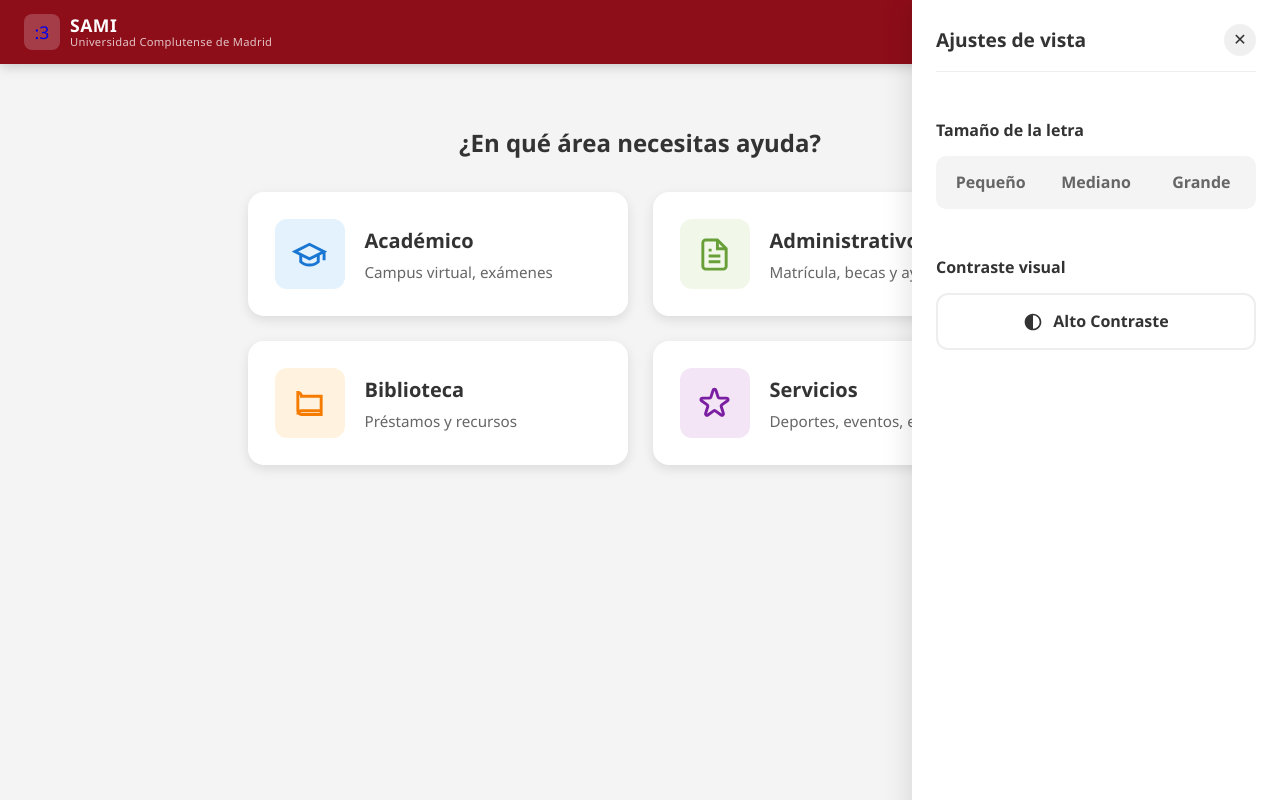
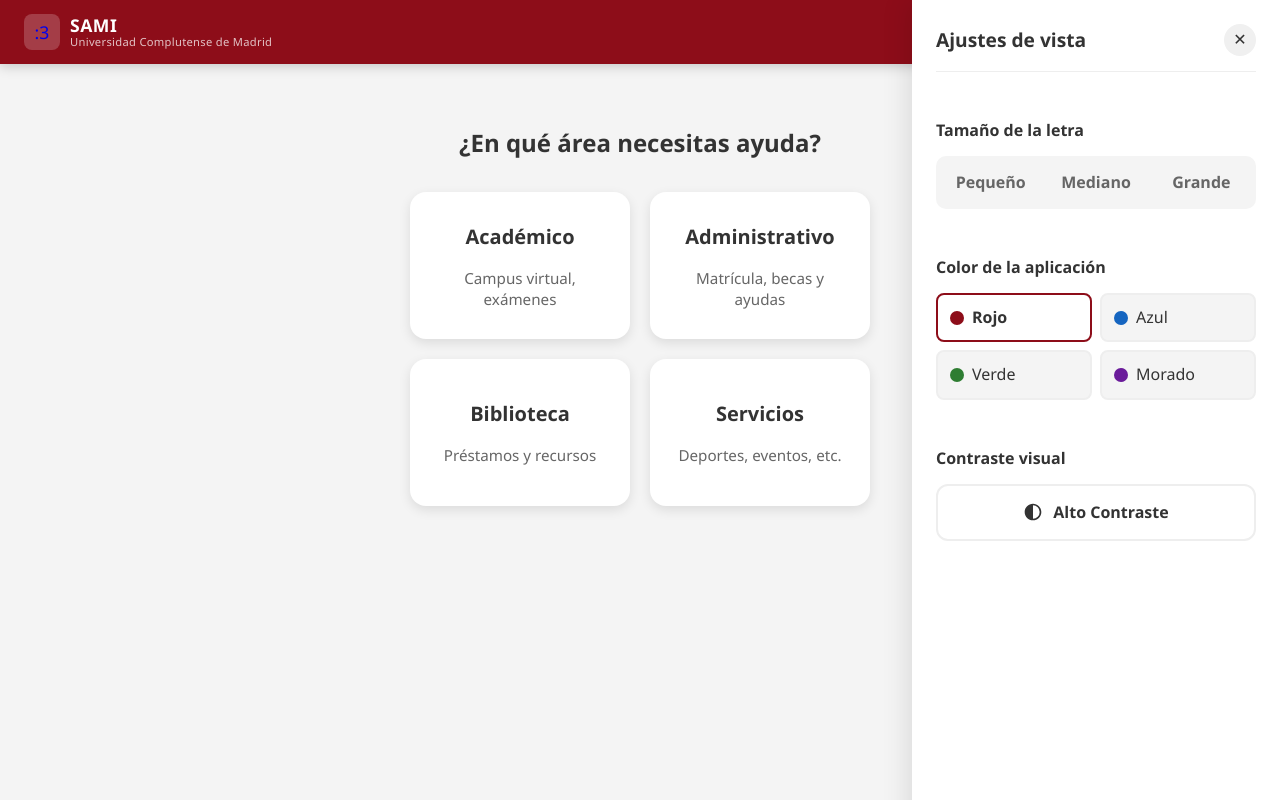
Before and after one commit to NILGroup/TFG-SAMI-25-26, a React (Vite) app in the folder Frontend/sami-pwa/: page / in a window 1280 px wide. Both pictures are taken after a click on the button "Ajustes". Built offline with nearby package versions, Linux system fonts and the light colour scheme.

Commit message:
Cambio botones + temas

```diff
--- a/Frontend/sami-pwa/src/app/App.jsx
+++ b/Frontend/sami-pwa/src/app/App.jsx
@@ -2,11 +2,11 @@ import { AppRouter } from "../routes/AppRouter";
 import { useAccessibilityStore } from "../store/useAccessibilityStore";
 
 function App() {
-    const { fontSize, highContrast } = useAccessibilityStore();
+    const { fontSize, highContrast, tema } = useAccessibilityStore();
 
     document.documentElement.setAttribute(
         'data-theme',
-        highContrast ? 'high-contrast' : 'default'
+        highContrast ? 'high-contrast' : tema
     );
 
     const globalStyle = {
--- a/Frontend/sami-pwa/src/features/categories/CategorySelection.css
+++ b/Frontend/sami-pwa/src/features/categories/CategorySelection.css
@@ -12,12 +12,15 @@
     color: var(--text-primary);
     font-weight: 700;
     margin-bottom: 40px;
+    margin-bottom: 40px;
+    font-size: 1.5em;
+    text-align: center;
 }
 
 .categories-grid {
     display: grid;
-    grid-template-columns: repeat(2, minmax(0, 380px));
-    gap: 25px;
+    grid-template-columns: repeat(2, minmax(0, 220px));
+    gap: 20px;
     width: 100%;
     justify-content: center;
 }
@@ -25,19 +28,63 @@
 .category-card {
     display: flex;
     align-items: center;
-    padding: 25px;
+    justify-content: center;
+    padding: 20px;
     border: 2px solid transparent;
     border-radius: 16px;
     background-color: var(--bg-secondary);
     box-shadow: 0 4px 12px var(--shadow);
     cursor: pointer;
     transition: all 0.3s ease;
-    text-align: left;
+    text-align: center;
     width: 100%;
     color: var(--text-primary);
-    height: auto;
-    min-height: 100px;
+    aspect-ratio: 3 / 2;
     box-sizing: border-box;
+}
+
+.category-card--azul {
+    background-color: var(--card-1-bg);
+    border-color: var(--card-1-border);
+}
+
+.category-card--azul:hover,
+.category-card--azul:focus {
+    border-color: var(--card-1-hover);
+    box-shadow: 0 8px 20px var(--card-1-shadow);
+}
+
+.category-card--verde {
+    background-color: var(--card-2-bg);
+    border-color: var(--card-2-border);
+}
+
+.category-card--verde:hover,
+.category-card--verde:focus {
+    border-color: var(--card-2-hover);
+    box-shadow: 0 8px 20px var(--card-2-shadow);
+}
+
+.category-card--naranja {
+    background-color: var(--card-3-bg);
+    border-color: var(--card-3-border);
+}
+
+.category-card--naranja:hover,
+.category-card--naranja:focus {
+    border-color: var(--card-3-hover);
+    box-shadow: 0 8px 20px var(--card-3-shadow);
+}
+
+.category-card--morado {
+    background-color: var(--card-4-bg);
+    border-color: var(--card-4-border);
+}
+
+.category-card--morado:hover,
+.category-card--morado:focus {
+    border-color: var(--card-4-hover);
+    box-shadow: 0 8px 20px var(--card-4-shadow);
 }
 
 .category-card:hover,
@@ -48,15 +95,11 @@
     outline: none;
 }
 
-.icon-box {
-    width: 70px;
-    height: 70px;
-    border-radius: 12px;
+.category-info {
     display: flex;
+    flex-direction: column;
     align-items: center;
-    justify-content: center;
-    margin-right: 20px;
-    flex-shrink: 0;
+    gap: 10px;
 }
 
 .category-info h3 {
--- a/Frontend/sami-pwa/src/features/categories/CategorySelection.jsx
+++ b/Frontend/sami-pwa/src/features/categories/CategorySelection.jsx
@@ -7,29 +7,25 @@ const categories = [
         id: 'academico',
         name: 'Académico',
         desc: 'Campus virtual, exámenes',
-        color: '#E3F2FD',
-        icon: <svg width="35" height="35" viewBox="0 0 24 24" fill="none" stroke="#1976D2" strokeWidth="2"><path d="M22 10v6M2 10l10-5 10 5-10 5z" /><path d="M6 12v5c3 3 9 3 12 0v-5" /></svg>
+
     },
     {
         id: 'administrativo',
         name: 'Administrativo',
         desc: 'Matrícula, becas y ayudas',
-        color: '#F1F8E9',
-        icon: <svg width="35" height="35" viewBox="0 0 24 24" fill="none" stroke="#689F38" strokeWidth="2"><path d="M14 2H6a2 2 0 00-2 2v16a2 2 0 002 2h12a2 2 0 002-2V8z" /><path d="M14 2v6h6M16 13H8M16 17H8M10 9H8" /></svg>
+
     },
     {
         id: 'biblioteca',
         name: 'Biblioteca',
         desc: 'Préstamos y recursos',
-        color: '#FFF3E0',
-        icon: <svg width="35" height="35" viewBox="0 0 24 24" fill="none" stroke="#F57C00" strokeWidth="2"><path d="M4 19.5A2.5 2.5 0 016.5 17H20M4 4.5A2.5 2.5 0 016.5 7H20v12.5H6.5a2.5 2.5 0 01-2.5-2.5V4.5z" /></svg>
+
     },
     {
         id: 'servicios',
         name: 'Servicios',
         desc: 'Deportes, eventos, etc.',
-        color: '#F3E5F5',
-        icon: <svg width="35" height="35" viewBox="0 0 24 24" fill="none" stroke="#7B1FA2" strokeWidth="2"><path d="M11.049 2.927c.3-.921 1.603-.921 1.902 0l1.519 4.674a1 1 0 00.95.69h4.915c.969 0 1.371 1.24.588 1.81l-3.976 2.888a1 1 0 00-.363 1.118l1.518 4.674c.3.921-.755 1.688-1.54 1.118l-3.976-2.888a1 1 0 00-1.175 0l-3.976 2.888c-.784.57-1.838-.197-1.539-1.118l1.518-4.674a1 1 0 00-.363-1.118l-3.976-2.888c-.784-.57-.38-1.81.588-1.81h4.914a1 1 0 00.951-.69l1.519-4.674z" /></svg>
+
     }
 ];
 
@@ -51,9 +47,6 @@ export const CategorySelection = () => {
                         onClick={() => navigate(`/query/${cat.id}`)}
                         aria-label={`Seleccionar categoría ${cat.name}`}
                     >
-                        <div className="icon-box" style={{ backgroundColor: cat.color }} aria-hidden="true">
-                            {cat.icon}
-                        </div>
                         <div className="category-info">
                             <h3>{cat.name}</h3>
                             <p>{cat.desc}</p>
--- a/Frontend/sami-pwa/src/shared/AccessibilityPanel.css
+++ b/Frontend/sami-pwa/src/shared/AccessibilityPanel.css
@@ -91,6 +91,39 @@
     border-color: var(--accent);
 }
 
+.tema-selector {
+    display: grid;
+    grid-template-columns: 1fr 1fr;
+    gap: 8px;
+}
+
+.tema-btn {
+    display: flex;
+    align-items: center;
+    gap: 8px;
+    padding: 10px 12px;
+    border-radius: 8px;
+    border: 2px solid var(--border);
+    background: var(--bg-primary);
+    color: var(--text-primary);
+    cursor: pointer;
+    font-weight: 500;
+    transition: all 0.2s;
+}
+
+.tema-btn.active {
+    border-color: var(--accent);
+    background: var(--bg-secondary);
+    font-weight: 700;
+}
+
+.tema-dot {
+    width: 14px;
+    height: 14px;
+    border-radius: 50%;
+    flex-shrink: 0;
+}
+
 @media (max-width: 600px) {
     .accessibility-sidebar {
         width: 100%;
--- a/Frontend/sami-pwa/src/shared/AccessibilityPanel.jsx
+++ b/Frontend/sami-pwa/src/shared/AccessibilityPanel.jsx
@@ -2,7 +2,7 @@ import { useAccessibilityStore } from '../store/useAccessibilityStore';
 import './AccessibilityPanel.css';
 
 export const AccessibilityPanel = () => {
-    const { fontSize, setFontSize, highContrast, toggleContrast, isPanelOpen, togglePanel } = useAccessibilityStore();
+    const { fontSize, setFontSize, highContrast, toggleContrast, isPanelOpen, togglePanel, tema, setTema } = useAccessibilityStore();
 
     if (!isPanelOpen) return null;
 
@@ -12,8 +12,15 @@ export const AccessibilityPanel = () => {
         { label: 'Grande', value: 22 }
     ];
 
+    const temas = [
+        { label: 'Rojo', value: 'rojo', color: '#8D0D19' },
+        { label: 'Azul', value: 'azul', color: '#1565C0' },
+        { label: 'Verde', value: 'verde', color: '#2E7D32' },
+        { label: 'Morado', value: 'morado', color: '#6A1B9A' },
+    ];
+
     return (
-        <div className={`accessibility-sidebar`}>
+        <div className="accessibility-sidebar">
             <div className="sidebar-header">
                 <h3>Ajustes de vista</h3>
                 <button className="close-btn" onClick={togglePanel}>✕</button>
@@ -35,6 +42,23 @@ export const AccessibilityPanel = () => {
             </section>
 
             <section>
+                <p style={{ marginBottom: '12px', fontWeight: '600' }}>Color de la aplicación</p>
+                <div className="tema-selector">
+                    {temas.map((t) => (
+                        <button
+                            key={t.value}
+                            className={`tema-btn ${tema === t.value ? 'active' : ''}`}
+                            onClick={() => setTema(t.value)}
+                            aria-label={`Tema ${t.label}`}
+                        >
+                            <span className="tema-dot" style={{ backgroundColor: t.color }}></span>
+                            {t.label}
+                        </button>
+                    ))}
+                </div>
+            </section>
+
+            <section>
                 <p style={{ marginBottom: '12px', fontWeight: '600' }}>Contraste visual</p>
                 <button
                     className={`contrast-toggle ${highContrast ? 'active' : ''}`}
@@ -46,7 +70,6 @@ export const AccessibilityPanel = () => {
                     {highContrast ? 'Modo Normal' : 'Alto Contraste'}
                 </button>
             </section>
-
         </div>
     );
 };
--- a/Frontend/sami-pwa/src/shared/Header.css
+++ b/Frontend/sami-pwa/src/shared/Header.css
@@ -1,5 +1,5 @@
 .header-container {
-    background-color: var(--ucm-red);
+    background-color: var(--accent);
     padding: 12px 24px;
     display: flex;
     justify-content: space-between;
--- a/Frontend/sami-pwa/src/store/useAccessibilityStore.js
+++ b/Frontend/sami-pwa/src/store/useAccessibilityStore.js
@@ -4,7 +4,9 @@ export const useAccessibilityStore = create((set) => ({
     fontSize: 16,
     highContrast: false,
     isPanelOpen: false,
+    tema: 'rojo',
     setFontSize: (size) => set({ fontSize: size }),
     toggleContrast: () => set((state) => ({ highContrast: !state.highContrast })),
-    togglePanel: () => set((state) => ({ isPanelOpen: !state.isPanelOpen }))
+    togglePanel: () => set((state) => ({ isPanelOpen: !state.isPanelOpen })),
+    setTema: (tema) => set({ tema }),
 }));
```
Also changed, not shown: Frontend/sami-pwa/src/index.css (+124 -2 lines).
